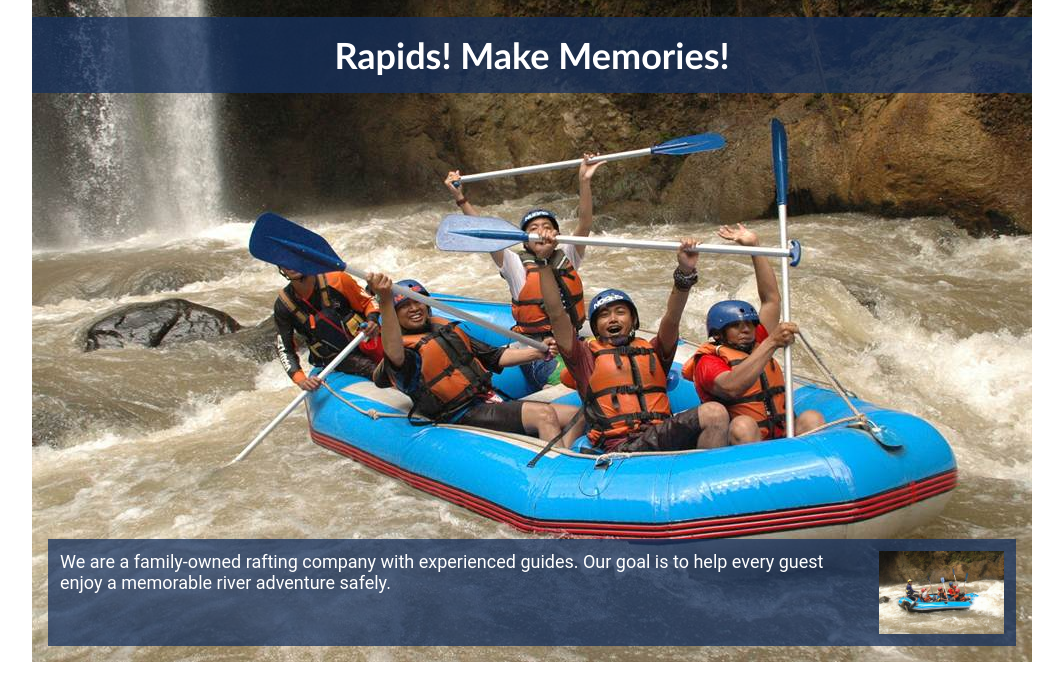
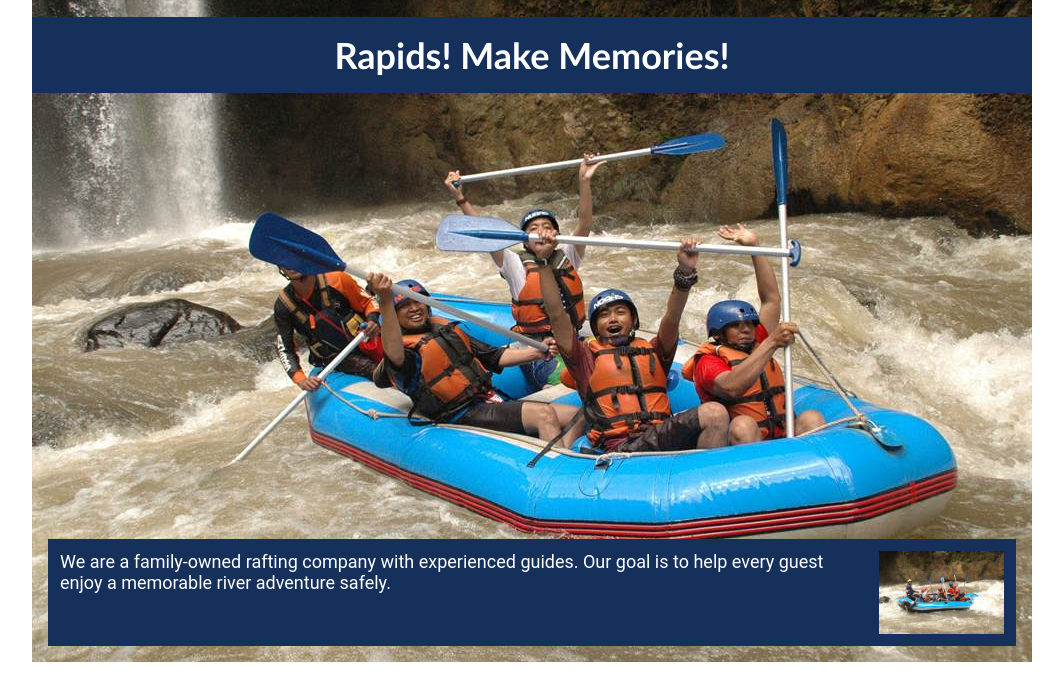
Before and after one commit to saint81pac/wdd130, a plain HTML site: page wwr/about.html in a window 1280 px wide. Shown: the part 122-797 px from the top of the page, without its empty margins (108-1171 px from the left). Drawn offline with Linux system fonts and the light colour scheme.

Commit message:
Standardize rafting CSS colors
Co-authored-by: Copilot <223556219+Copilot@users.noreply.github.com>

```diff
--- a/wwr/styles/rafting.css
+++ b/wwr/styles/rafting.css
@@ -89,7 +89,7 @@ article {
     width: 100%;
     padding: 16px;
     text-align: center;
-    background-color: rgba(22, 48, 92, 0.75);
+    background-color: #16305c;
     color: #fff;
 }
 
@@ -100,7 +100,7 @@ article {
     right: 16px;
     margin: 0;
     padding: 12px;
-    background-color: rgba(22, 48, 92, 0.75);
+    background-color: #16305c;
     color: #fff;
     overflow: hidden;
 }
@@ -162,7 +162,7 @@ section h2 {
     height: 120px;
     object-fit: cover;
     border-radius: 6px;
-    box-shadow: 0 4px 12px rgba(27, 58, 107, 0.15);
+    box-shadow: 0 4px 12px #d6dbe3;
 }
 
 .adventure-grid figcaption {
```
